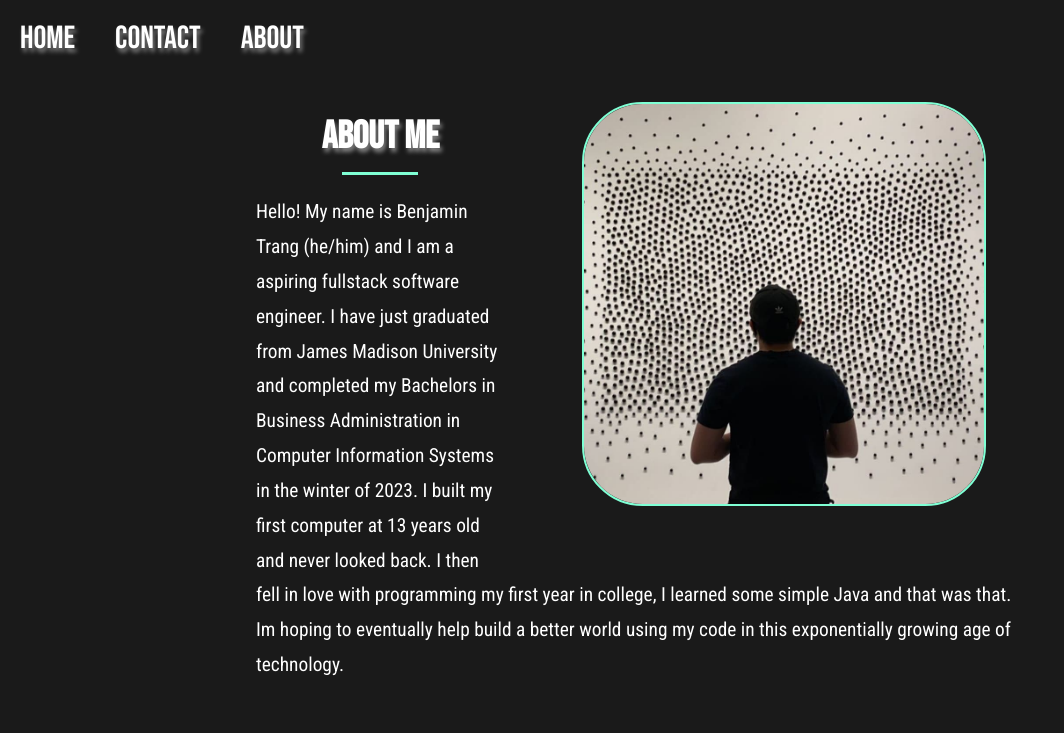
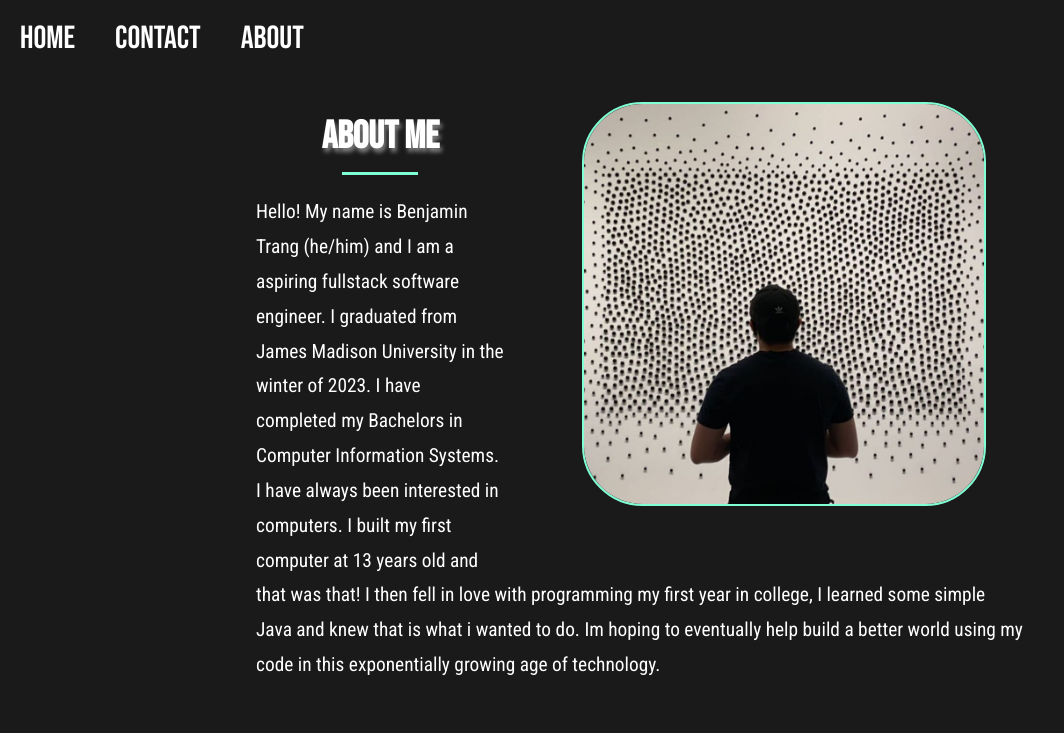
Before and after one commit to BT-Compile/B-TCODE, a React (Create React App) app in the folder my-app/: page /About in a window 1280 px wide. Shown: the top 733 px of the page, without its empty margins (0-1064 px from the left). Built offline with nearby package versions, Linux system fonts and the light colour scheme.

Commit message:
small fixes

```diff
--- a/my-app/src/Pages/Components/AboutMe.js
+++ b/my-app/src/Pages/Components/AboutMe.js
@@ -16,10 +16,10 @@ export default function AboutMe() {
                         <h2>About me</h2>
                         <hr />
                         <p>
-                            Hello! My name is Benjamin Trang (he/him) and I am a aspiring fullstack software engineer. I have just graduated from James
-                            Madison University and completed my Bachelors in Business Administration in Computer Information Systems in the winter of 2023.
-                            I built my first computer at 13 years old and never looked back.
-                            I then fell in love with programming my first year in college, I learned some simple Java and that was that.
+                            Hello! My name is Benjamin Trang (he/him) and I am a aspiring fullstack software engineer. I graduated from James
+                            Madison University in the winter of 2023. I have completed my Bachelors in Computer Information Systems. I have
+                            always been interested in computers. I built my first computer at 13 years old and that was that!
+                            I then fell in love with programming my first year in college, I learned some simple Java and knew that is what i wanted to do.
                             Im hoping to eventually help build a better world using my code in this exponentially growing age of technology.
                         </p>
                     </div>
@@ -50,8 +50,8 @@ export default function AboutMe() {
                         <hr />
                         <p>
                             I have many interests and hobbies that keep me sane. I love cooking, art, building keyboards, gaming, bourbon and music. I am one of two,
-                            first generation children of Cantonese immigrants and I grew up in my  family's restaurant and grew up around food.
-                            Typically in Asian cultures food is a sign of love and I do enjoy cooking for my loved ones. Another one of my hobbies
+                            first generation children of Cantonese immigrants and I grew up in my family's restaurant and grew up around food my entire life.
+                            Typically in Asian cultures food is a sign of love, and I reciprocate that by cooking for my loved ones. Another one of my hobbies
                             is building keyboards. A few of my best friends got me into building them and now typing with a regular one is like nails
                             on a chalkboard. Hopefully, a few of these resonate with you and definitely feel free to reach out to me if you wanna chat about these topics!
                         </p>
--- a/my-app/src/Pages/Components/App.css
+++ b/my-app/src/Pages/Components/App.css
@@ -111,7 +111,7 @@ a {
   border-radius: 50%;
   float: right;
   display: flex;
-  border: white solid 2px;
+  border: aquamarine solid 2px;
 }
 
 #textalign {
@@ -210,7 +210,6 @@ a {
   padding-right: 10px;
   margin-top: 5px;
   color: white;
-  text-shadow: 2px 4px 4px grey;
 }
 
 .containerTextIntro {
```
